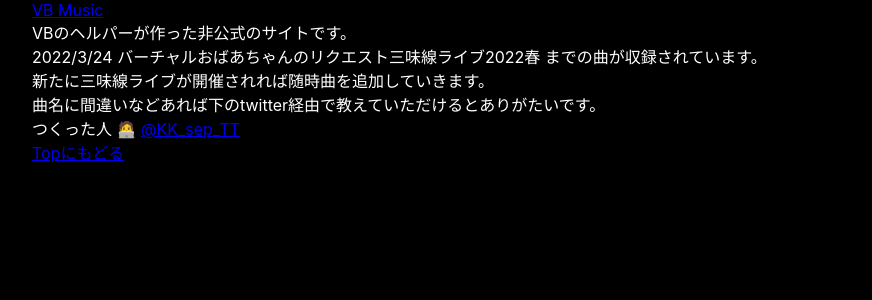
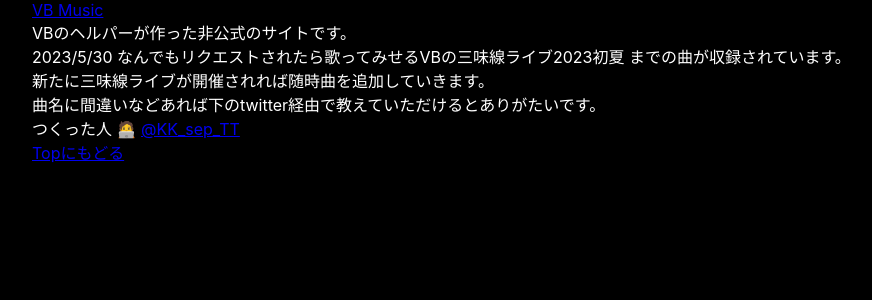
Before and after one commit to kult0922/VBMusic, a Next.js app: page /about in a window 1280 px wide. Shown: the top 300 px of the page, without its empty margins (0-872 px from the left). Built offline with nearby package versions, Linux system fonts and the light colour scheme.

Commit message:
about 更新

```diff
--- a/src/pages/about/index.tsx
+++ b/src/pages/about/index.tsx
@@ -12,7 +12,7 @@ const About: NextPage = () => {
         <Header />
         <div className='mt-10'>VBのヘルパーが作った非公式のサイトです。</div>
         <div>
-          2022/3/24 バーチャルおばあちゃんのリクエスト三味線ライブ2022春
+          2023/5/30 なんでもリクエストされたら歌ってみせるVBの三味線ライブ2023初夏
           までの曲が収録されています。
         </div>
         <div className='mt-4'>新たに三味線ライブが開催されれば随時曲を追加していきます。</div>
```
